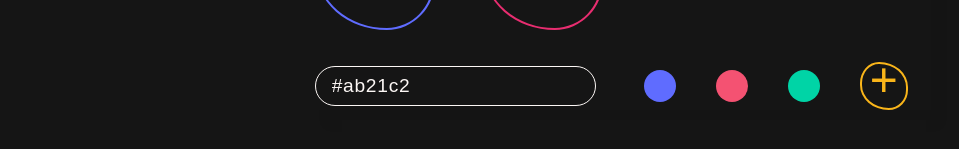
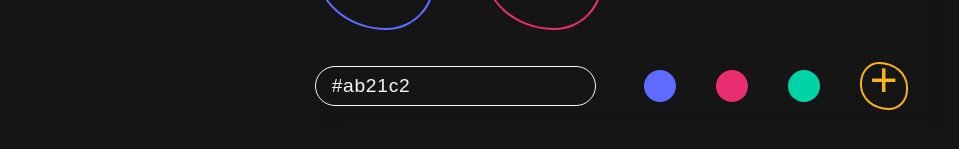
Before and after one commit to ClaireMarieV/Blob, a Next.js app: page / in a window 1280 px wide. Shown: the part 787-936 px from the top of the page, without its empty margins (17-976 px from the left). Built offline with nearby package versions, Linux system fonts and the light colour scheme; a web font is replaced by a local one.

Commit message:
Fixed color

```diff
--- a/components/Blob.js
+++ b/components/Blob.js
@@ -1,5 +1,3 @@
-import React, { useState, useEffect } from "react";
-
 const pointsToPath = (points) =>
   "M1 0 " +
   points
--- a/components/Parameters.js
+++ b/components/Parameters.js
@@ -75,7 +75,7 @@ const Parameters = ({
 
             <button
               className="button-2"
-              value="#f45272"
+              value="#e82d70"
               onClick={(color) => onChangeColor(event.target.value)}
             />
 
@@ -226,7 +226,7 @@ const Parameters = ({
         }
 
         .button-2 {
-          background-color: #f45272;
+          background-color: #e82d70;
         }
 
         .button-4 {
```
